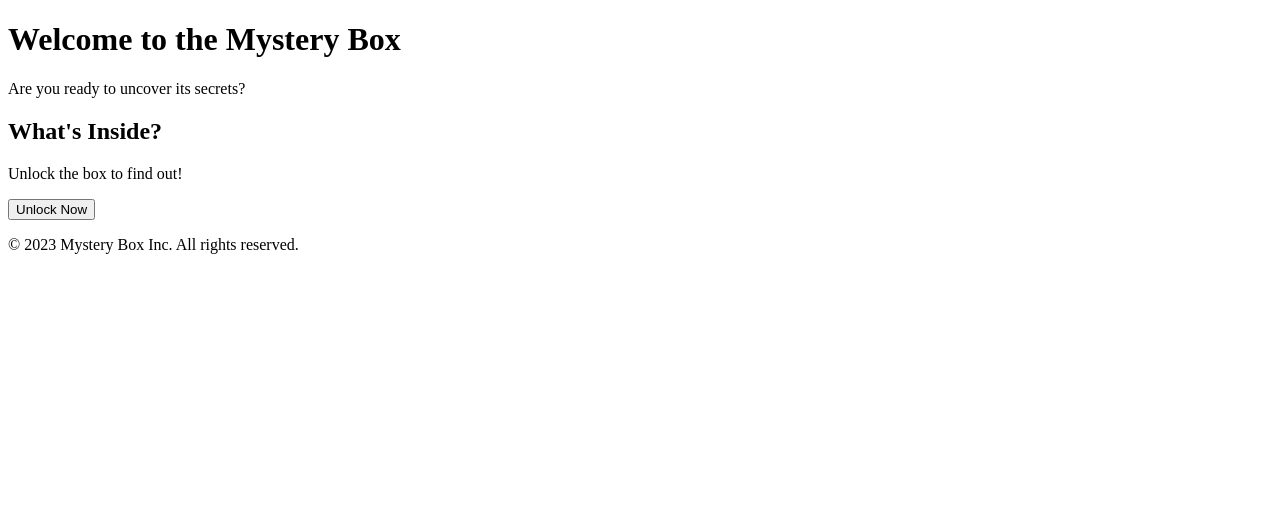
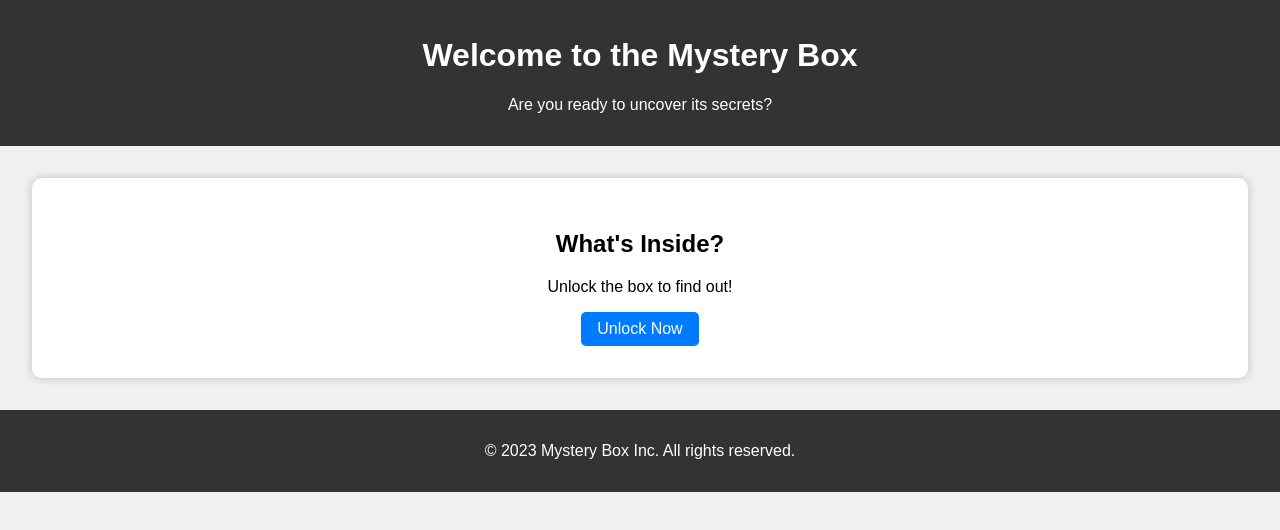
Before and after one commit to LevkoBe/VSCodeProject1, a plain HTML site: page index.html in a window 1280 px wide. Drawn offline with Linux system fonts and the light colour scheme.

Commit message:
Aweasome website

```diff
--- a/index.html
+++ b/index.html
@@ -4,6 +4,7 @@
     <meta charset="UTF-8">
     <meta name="viewport" content="width=device-width, initial-scale=1.0">
     <title>Mystery Box</title>
+    <link rel="stylesheet" type="text/css" href="styles\stylesheet.css">
 </head>
 <body>
     <header>
@@ -22,5 +23,7 @@
     <footer>
         <p>&copy; 2023 Mystery Box Inc. All rights reserved.</p>
     </footer>
+
+    <script src="scripts\script.js"></script>
 </body>
 </html>
--- a/scripts/script.js
+++ b/scripts/script.js
@@ -0,0 +1,7 @@
+document.addEventListener("DOMContentLoaded", function () {
+    const unlockButton = document.getElementById("unlockButton");
+
+    unlockButton.addEventListener("click", function () {
+        alert("You've unlocked the Mystery Box! 🎉");
+    });
+});
--- a/styles/stylesheet.css
+++ b/styles/stylesheet.css
@@ -0,0 +1,51 @@
+/* Add your styles here */
+body {
+    font-family: Arial, sans-serif;
+    background-color: #f0f0f0;
+    margin: 0;
+    padding: 0;
+}
+
+header {
+    text-align: center;
+    background-color: #333;
+    color: #fff;
+    padding: 1rem 0;
+}
+
+h1 {
+    font-size: 2rem;
+}
+
+main {
+    text-align: center;
+    padding: 2rem;
+}
+
+section {
+    background-color: #fff;
+    padding: 2rem;
+    border-radius: 10px;
+    box-shadow: 0 0 10px rgba(0, 0, 0, 0.2);
+}
+
+button {
+    padding: 0.5rem 1rem;
+    font-size: 1rem;
+    background-color: #007BFF;
+    color: #fff;
+    border: none;
+    cursor: pointer;
+    border-radius: 5px;
+}
+
+button:hover {
+    background-color: #0056b3;
+}
+
+footer {
+    text-align: center;
+    padding: 1rem 0;
+    background-color: #333;
+    color: #fff;
+}
```
